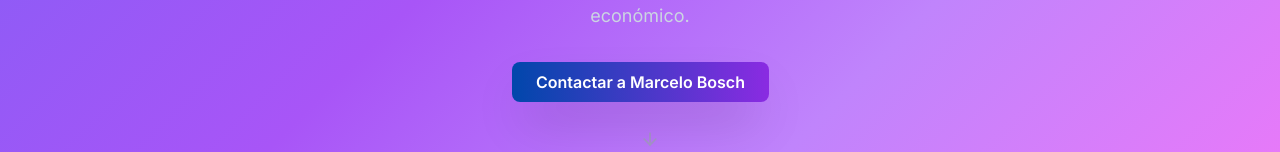
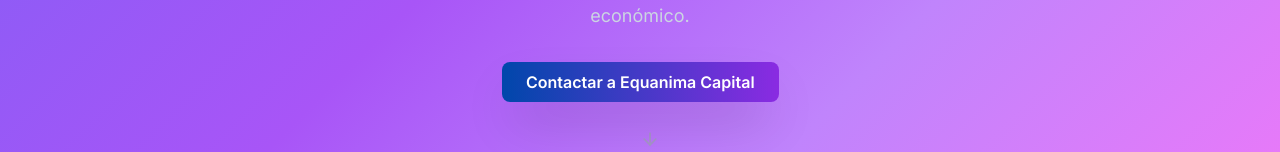
Before and after one commit to Gnolting/equaniman-capital-webflow, a React (Vite) app: page / in a window 1280 px wide. Shown: the part 622-774 px from the top of the page. Built offline with nearby package versions, Linux system fonts and the light colour scheme.

Commit message:
Replace "Contactar a Marcelo Bosch"
Replaced instances of "Contactar a Marcelo Bosch" with "Contactar a Equanima Capital" in `src/contexts/LanguageContext.tsx`.

```diff
--- a/src/contexts/LanguageContext.tsx
+++ b/src/contexts/LanguageContext.tsx
@@ -22,7 +22,7 @@ const translations = {
     'hero.title': 'Soluciones Financieras Integrales',
     'hero.subtitle': 'Asesoría financiera profesional que transforma su visión en realidad económica',
     'hero.description': 'Con sede en Buenos Aires, ofrecemos soluciones estructurales y financieras para empresas, organizaciones y negocios que buscan maximizar su potencial económico.',
-    'hero.contact_button': 'Contactar a Marcelo Bosch',
+    'hero.contact_button': 'Contactar a Equanima Capital',
 
     // Company Services
     'company.title': 'Quiénes Somos',
@@ -96,7 +96,7 @@ const translations = {
     'hero.title': 'Comprehensive Financial Solutions',
     'hero.subtitle': 'Professional financial advisory that transforms your vision into economic reality',
     'hero.description': 'Based in Buenos Aires, we offer structural and financial solutions for companies, organizations and businesses seeking to maximize their economic potential',
-    'hero.contact_button': 'Contact Marcelo Bosch',
+    'hero.contact_button': 'Contact Equanima Capital',
 
     // Company Services
     'company.title': 'Who We Are',
```
